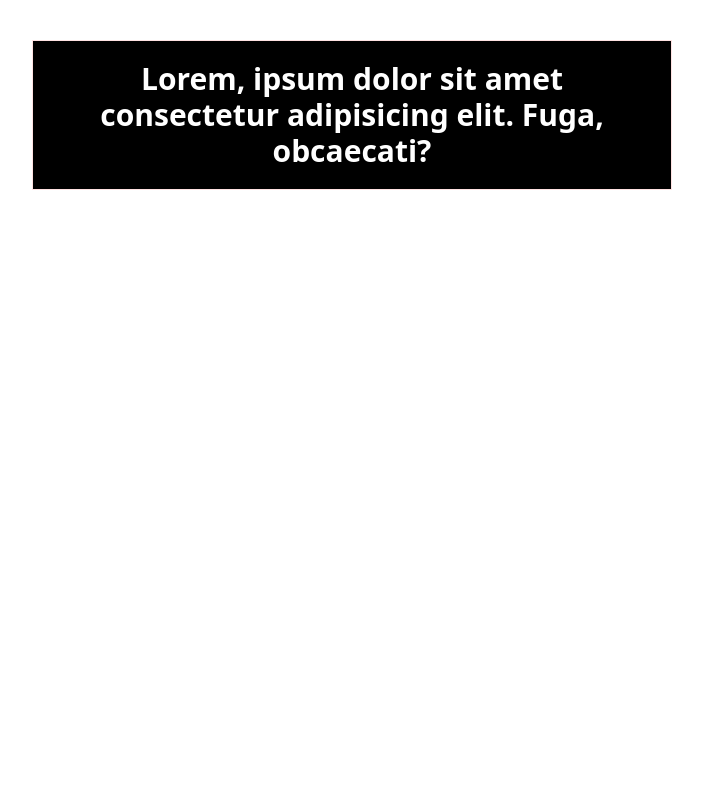
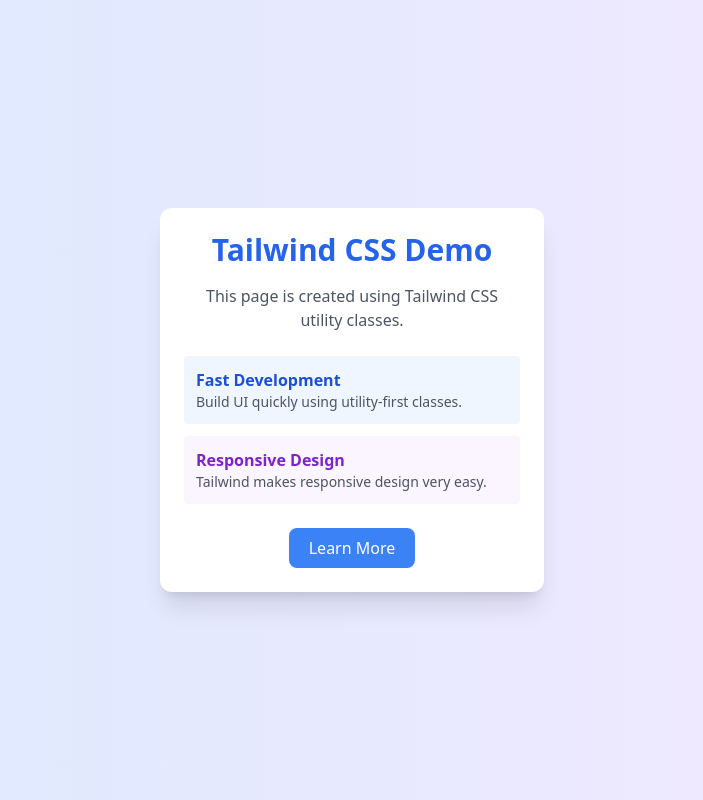
Before and after one commit to maradiyamansi8-bot/project1, a plain HTML site: page index.html in a window 1280 px wide. Shown: the whole page, without its empty margins (288-991 px from the left). Drawn offline with nearby package versions, Linux system fonts and the light colour scheme.

Commit message:
create a index.html

```diff
--- a/index.html
+++ b/index.html
@@ -1,16 +1,54 @@
-<!doctype html>
-<html>
-  <head>
-    <meta charset="UTF-8" />
-    <meta name="viewport" content="width=device-width, initial-scale=1.0" />
-    <title>Document</title>
-    <script src="https://cdn.jsdelivr.net/npm/@tailwindcss/browser@4"></script>
-  </head>
-  <body>
-    <h1 class="text-3xl font-bold bg-black text-white text-center mx-0 mx-auto mt-10 w-1/2 px-5 py-5 border border-red-100 rounded-lg-3xl" >
-        Lorem, ipsum dolor sit amet consectetur adipisicing elit. Fuga, obcaecati?
-           </h1>
-      </body>
-</html>
+<!DOCTYPE html>
+<html lang="en">
+<head>
+  <meta charset="UTF-8">
+  <title>Tailwind CSS Detailed Example</title>
+
+  <!-- Tailwind CSS CDN -->
+  <script src="https://cdn.tailwindcss.com"></script>
+</head>
+
+<body class="bg-gradient-to-r from-blue-100 to-purple-100 min-h-screen flex items-center justify-center">
+
+  <!-- Main Card -->
+  <div class="bg-white w-96 p-6 rounded-xl shadow-xl">
+
+    <!-- Heading -->
+    <h1 class="text-3xl font-bold text-center text-blue-600 mb-4">
+      Tailwind CSS Demo
+    </h1>
+
+    <!-- Description -->
+    <p class="text-gray-600 text-center mb-6">
+      This page is created using Tailwind CSS utility classes.
+    </p>
+
+    <!-- Info Section -->
+    <div class="space-y-3">
+      <div class="bg-blue-50 p-3 rounded">
+        <p class="text-blue-700 font-semibold">Fast Development</p>
+        <p class="text-sm text-gray-600">
+          Build UI quickly using utility-first classes.
+        </p>
+      </div>
+
+      <div class="bg-purple-50 p-3 rounded">
+        <p class="text-purple-700 font-semibold">Responsive Design</p>
+        <p class="text-sm text-gray-600">
+          Tailwind makes responsive design very easy.
+        </p>
+      </div>
+    </div>
+
+    <!-- Button -->
+    <div class="text-center mt-6">
+      <button class="bg-blue-500 text-white px-5 py-2 rounded-lg
+                     hover:bg-blue-600 transition duration-300">
+        Learn More
+      </button>
+    </div>
+
+  </div>
+
 </body>
 </html>
```
